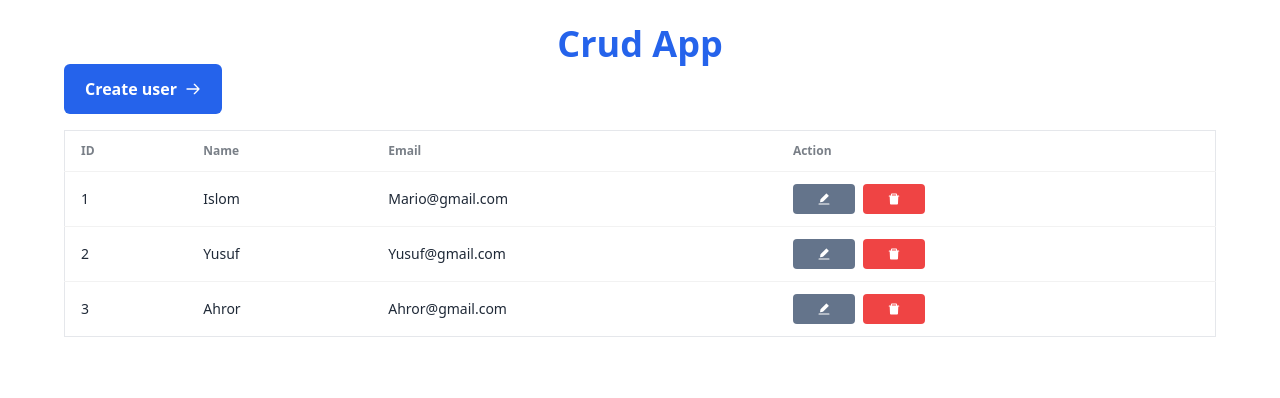
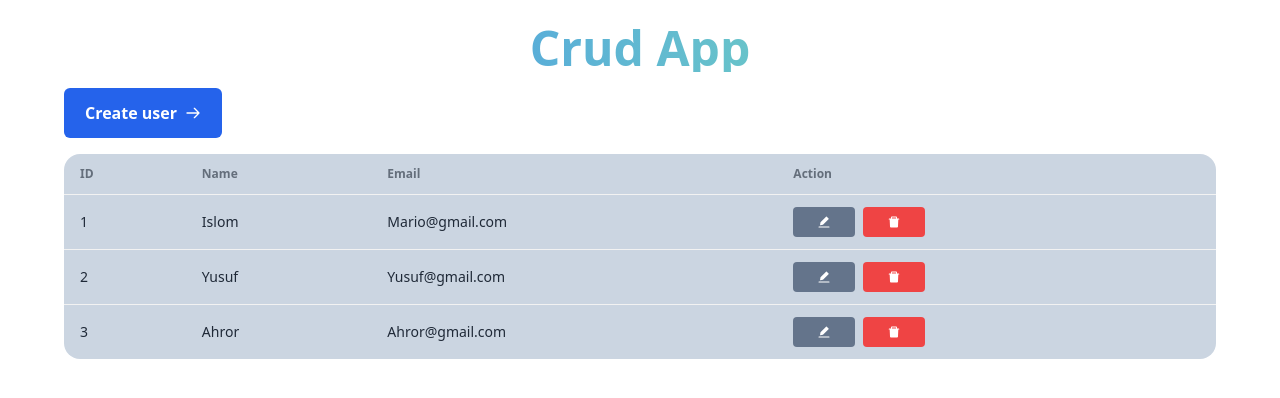
Before and after one commit to gulomovx/Crud-list, a React (Vite) app: page / in a window 1280 px wide. Shown: the top 398 px of the page. Built offline with nearby package versions, Linux system fonts and the light colour scheme.

Commit message:
crud-list

```diff
--- a/src/Home.jsx
+++ b/src/Home.jsx
@@ -11,14 +11,14 @@ const Home = () => {
       dispatch(deleteUser({id:id}))
     }
   return (
-      <div className='mt-6'>
-          <h1 className='text-center text-4xl text-blue-600 font-bold'>Crud App</h1>
+      <div className='mt-6 mx-auto '>
+          <h1 className='text-center text-5xl text-blue-60 font-bold bg-gradient-to-l from-green-300 to-blue-500 bg-clip-text text-transparent'>Crud App</h1>
           {/* <Link to='/create' className='bg-green-500 p-2 rounded text-white mb-4'>Create +</Link> */}
-          <Link to='/create' class="inline-flex hover:shadow-md  items-center w-full px-5 py-3 mb-3 mr-1 text-base font-semibold text-white no-underline align-middle bg-blue-600 border border-transparent border-solid rounded-md cursor-pointer select-none sm:mb-0 sm:w-auto hover:bg-blue-700 hover:border-blue-700 hover:text-white focus-within:bg-blue-700 focus-within:border-blue-700">
-<span className="hover:">Create user</span>
+          <Link to='/create' class="inline-flex w-56 hover:shadow-md  items-center  px-5 py-3 mb-3 mr-1 text-base font-semibold text-white no-underline align-middle bg-blue-600 border border-transparent border-solid rounded-md cursor-pointer select-none sm:mb-0 sm:w-auto hover:bg-blue-700 hover:border-blue-700 mt-4 hover:text-white focus-within:bg-blue-700 focus-within:border-blue-700">
+<span className="">Create user</span>
 <svg class="w-4 h-4 ml-2 " fill="none" stroke="currentColor" viewBox="0 0 24 24" xmlns="http://www.w3.org/2000/svg"><path stroke-linecap="round" stroke-linejoin="round" stroke-width="2" d="M14 5l7 7m0 0l-7 7m7-7H3"></path></svg>
 </Link>
-          <table className='table mt-4 mx-auto border'>
+          <table className='table mt-4   bg-slate-300'>
               <thead className="">
                   <tr>
                       <th>ID</th>
@@ -30,11 +30,11 @@ const Home = () => {
               <tbody>
                   {users && users.map((user, index) => (
 
-                      <tr key={index}>
-                          <td>{user.id}</td>
-                          <td>{user.name}</td>
-                          <td>{user.email}</td>
-                          <td>
+                      <tr className="font-medium" key={index}>
+                          <td  className="font-medium">{user.id}</td>
+                          <td  className="font-medium">{user.name}</td>
+                          <td  className="font-medium">{user.email}</td>
+                          <td  className="font-medium">
                               <div className="flex ">
 
                                   <Link to={`/edit/${user.id}`} className={`bg-slate-500 px-6 py-2 rounded  text-white block `}>  { <AiFillEdit/>}</Link>
```
